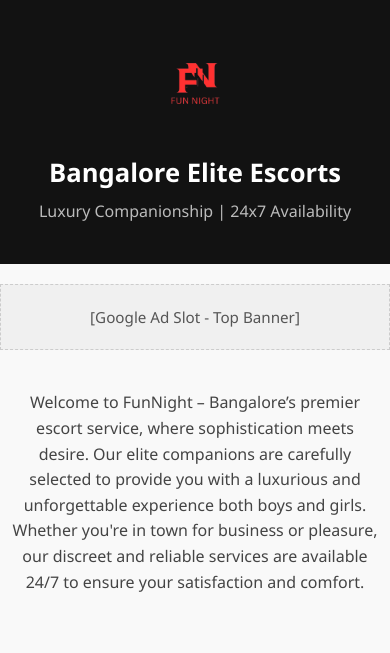
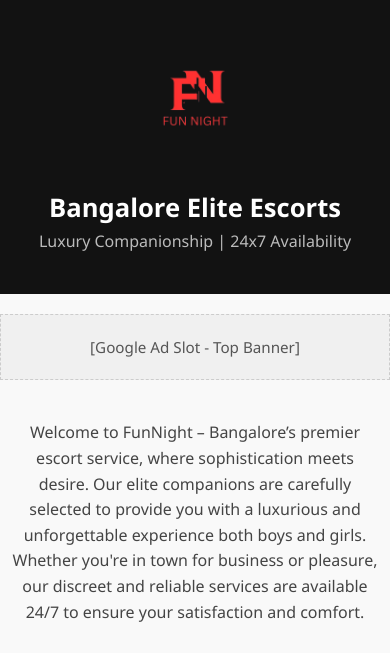
Before and after one commit to Apsaraaom/Site, a plain HTML site: page Index.html in a window 390 px wide. Shown: the top 653 px of the page. Drawn offline with Linux system fonts and the light colour scheme.

Commit message:
Update style.css

```diff
--- a/style.css
+++ b/style.css
@@ -21,10 +21,18 @@
     padding: 40px 20px;
 }
 
-header .logo {
-    width: 90px;
+.logo {
+    width: 160px;
     height: auto;
-    margin-bottom: 15px;
+    margin-bottom: 20px;
+    transition: transform 0.3s ease;
+}
+
+@media (max-width: 600px) {
+    .logo {
+        width: 120px;
+    }
+}
 }
 
 header h1 {
```
